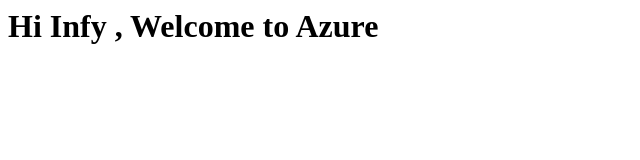
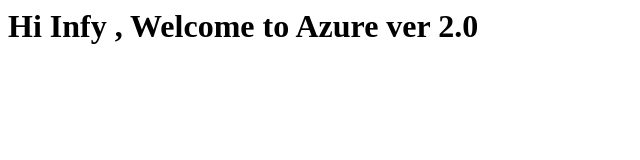
Before and after one commit to Makeskannan/InfySecondary2, a plain HTML site: page index.html in a window 1280 px wide. Shown: the whole page, without its empty margins (0-640 px from the left). Drawn offline with Linux system fonts and the light colour scheme.

Commit message:
Update index.html

```diff
--- a/index.html
+++ b/index.html
@@ -1,3 +1,3 @@
 <html>
-<H1> Hi Infy , Welcome to Azure   </h1>
+<H1> Hi Infy , Welcome to Azure  ver 2.0 </h1>
 </html>
```
